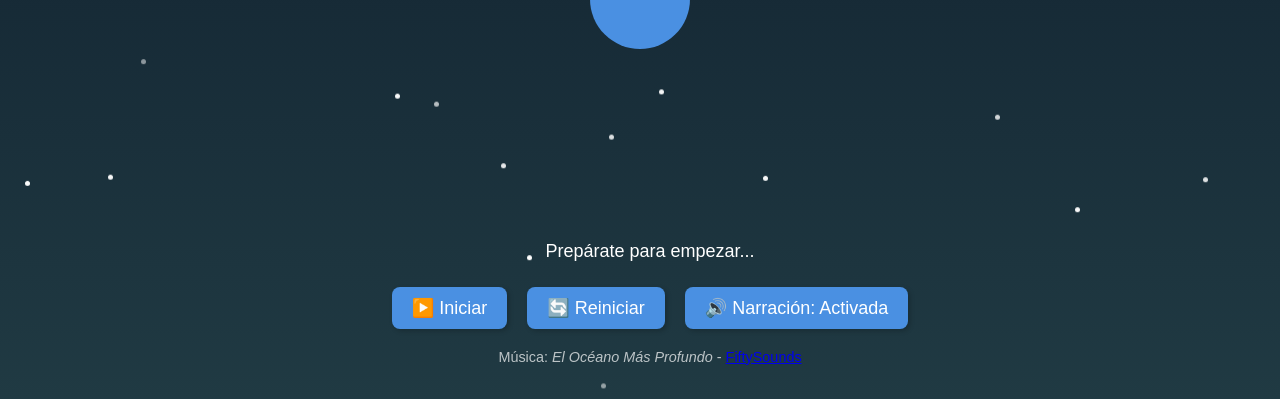
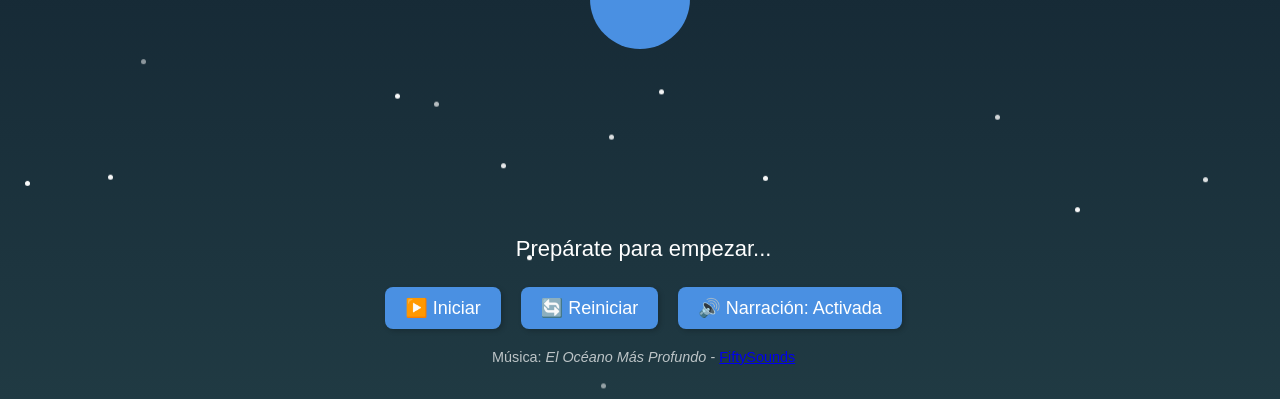
Before and after one commit to AISpectra/Spectra, a Flask app: page /respiracion in a window 1280 px wide. Shown: the part 401-800 px from the top of the page. Run offline with Flask 3, Linux system fonts and the light colour scheme; the visitor is signed in with stand-in values (Sample User, id 1); parts of the project's set-up code (start-up, migrations or seed data) failed here and were passed over; some libraries are stand-ins or nearby versions.

Commit message:
Respiracion

```diff
--- a/templates/respiracion.html
+++ b/templates/respiracion.html
@@ -24,11 +24,11 @@
             z-index: 2;
         }
         .bottom-container {
-            position: fixed;
+            position: absolute;
             bottom: 10px;
             left: 0;
 
-            width: 100%; /* Cambiado de 100% a auto para que no bloquee todo */
+            width: 99%; /* Cambiado de 100% a auto para que no bloquee todo */
             text-align: center;
             padding: 10px;
             background: rgba(0, 0, 0, 0); /* Para hacerlo más sutil */
@@ -47,10 +47,10 @@
             margin: 20px auto;
         }
         .text {
-            font-size: 18px;
+            font-size: 22px;
             margin-bottom: 20px;
             max-width: 100%; /* Evita que el texto se corte en pantallas pequeñas */
-            word-wrap: break-word; /* Permite que las palabras largas se rompan en otra línea */
+
         }
 
         .controls {
@@ -58,7 +58,7 @@
             justify-content: center; /* Centra los botones horizontalmente */
             gap: 10px; /* Espaciado entre los botones */
             width: 100%;
-            max-width: 600px; /* Limita el ancho de los botones */
+            max-width: 550px; /* Limita el ancho de los botones */
             margin: auto;
         }
 
```
